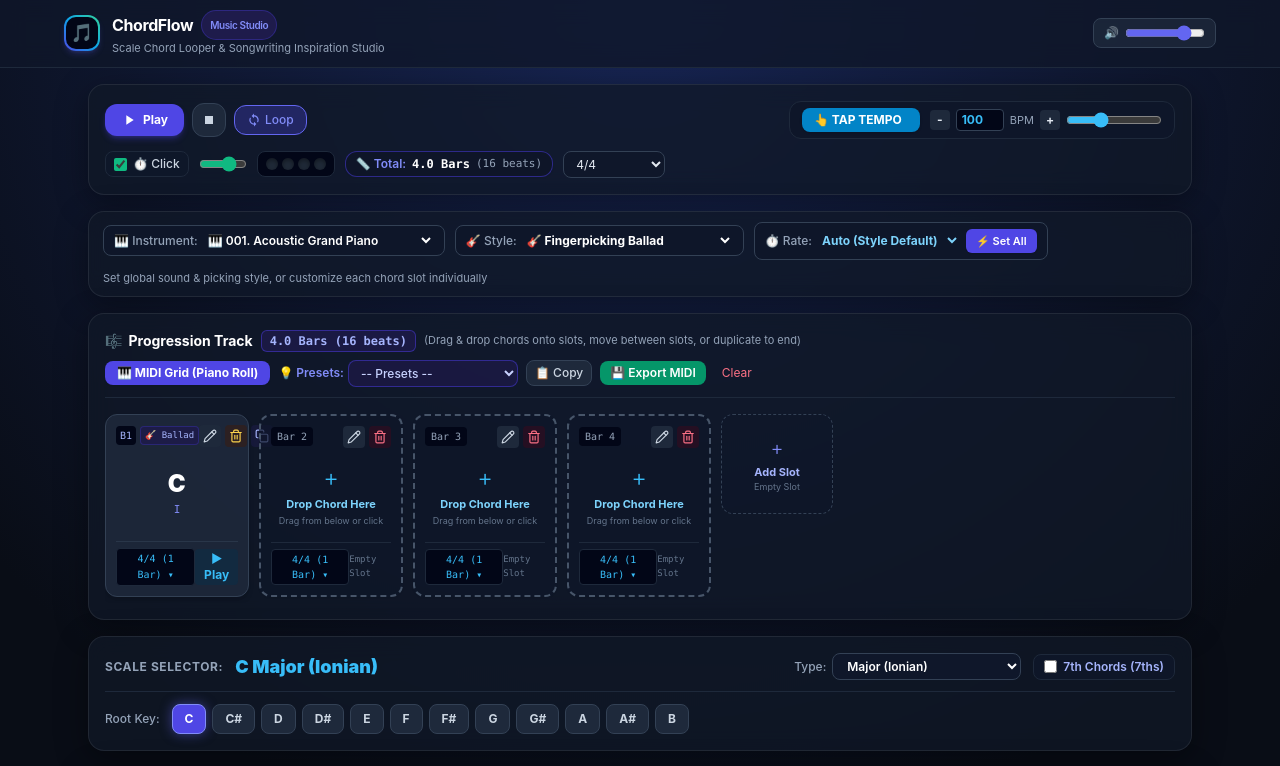
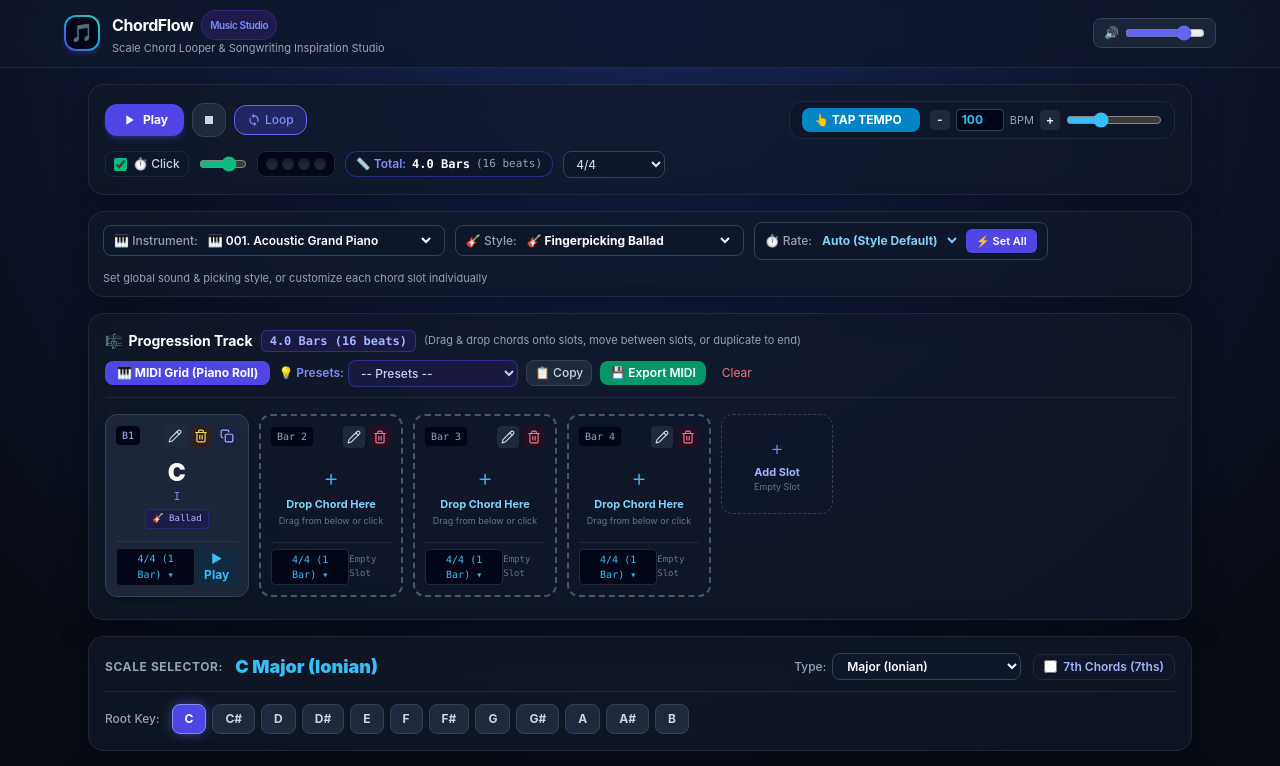
Before and after one commit to tea-hii/Chord_Generate, a plain HTML site: page index.html in a window 1280 px wide. Shown: the top 766 px of the page. Drawn offline with nearby package versions, Linux system fonts and the light colour scheme.

Commit message:
ui: Stack picking style badge vertically inside chord card to prevent duplicate button overflow

```diff
--- a/index.html
+++ b/index.html
@@ -387,12 +387,12 @@
   </footer>
 
   <!-- App Scripts with Cache Busting -->
-  <script src="js/theory.js?v=3.5"></script>
-  <script src="js/audio.js?v=3.5"></script>
-  <script src="js/sequencer.js?v=3.5"></script>
-  <script src="js/pianoroll.js?v=3.5"></script>
-  <script src="js/slotModal.js?v=3.5"></script>
-  <script src="js/midi.js?v=3.5"></script>
-  <script src="js/app.js?v=3.5"></script>
+  <script src="js/theory.js?v=3.6"></script>
+  <script src="js/audio.js?v=3.6"></script>
+  <script src="js/sequencer.js?v=3.6"></script>
+  <script src="js/pianoroll.js?v=3.6"></script>
+  <script src="js/slotModal.js?v=3.6"></script>
+  <script src="js/midi.js?v=3.6"></script>
+  <script src="js/app.js?v=3.6"></script>
 </body>
 </html>
--- a/js/app.js
+++ b/js/app.js
@@ -454,12 +454,9 @@ document.addEventListener('DOMContentLoaded', () => {
         slotEl.setAttribute('draggable', 'true');
 
         slotEl.innerHTML = `
-          <div class="flex items-center justify-between text-[11px] text-slate-400 mb-1">
-            <div class="flex items-center space-x-1">
-              <span class="font-mono bg-slate-950 px-1 py-0.5 rounded text-indigo-300 text-[10px]">B${barNum}</span>
-              <span class="text-[9px] px-1 py-0.5 rounded bg-indigo-950/80 text-indigo-300 font-mono border border-indigo-800/50 truncate max-w-[78px]" title="Picking Style: ${styleBadge}${rateBadge}">${styleBadge}${rateBadge}</span>
-            </div>
-            <div class="flex items-center space-x-1">
+          <div class="flex items-center justify-between text-[11px] text-slate-400 mb-1 gap-1">
+            <span class="font-mono bg-slate-950 px-1.5 py-0.5 rounded text-indigo-300 text-[10px] flex-shrink-0">B${barNum}</span>
+            <div class="flex items-center space-x-1 flex-shrink-0">
               <!-- Minimalist 2D Pencil Edit Button -->
               <button type="button" class="edit-slot-btn p-1 rounded bg-slate-800 hover:bg-slate-700 text-slate-300 hover:text-white transition cursor-pointer flex items-center justify-center" title="Edit Duration (${fractionStr}), Style & Velocity">
                 ${SVG_PENCIL}
@@ -475,12 +472,13 @@ document.addEventListener('DOMContentLoaded', () => {
             </div>
           </div>
 
-          <div class="play-chord-zone text-center py-1 cursor-pointer hover:opacity-90 select-none">
-            <div class="text-xl sm:text-2xl font-black text-white tracking-wide">${slot.chord.fullName}</div>
-            <div class="text-[11px] text-indigo-400 font-mono mt-0.5">${slot.chord.degree || ''}</div>
+          <div class="play-chord-zone text-center py-0.5 cursor-pointer hover:opacity-90 select-none flex flex-col items-center">
+            <div class="text-xl sm:text-2xl font-black text-white tracking-wide leading-tight">${slot.chord.fullName}</div>
+            <div class="text-[11px] text-indigo-400 font-mono">${slot.chord.degree || ''}</div>
+            <span class="mt-1 text-[9px] px-1.5 py-0.5 rounded bg-indigo-950/80 text-indigo-300 font-mono border border-indigo-800/50 max-w-full truncate" title="Picking Style: ${styleBadge}${rateBadge}">${styleBadge}${rateBadge}</span>
           </div>
 
-          <div class="flex items-center justify-between mt-1 pt-1.5 border-t border-slate-700/60 text-xs">
+          <div class="flex items-center justify-between mt-1.5 pt-1.5 border-t border-slate-700/60 text-xs">
             <button type="button" class="edit-duration-badge font-mono text-[10px] bg-slate-950 px-2 py-0.5 rounded text-sky-400 border border-slate-800 hover:bg-slate-800 transition cursor-pointer" title="Click to edit duration">
               ${fractionStr} ▾
             </button>
```
